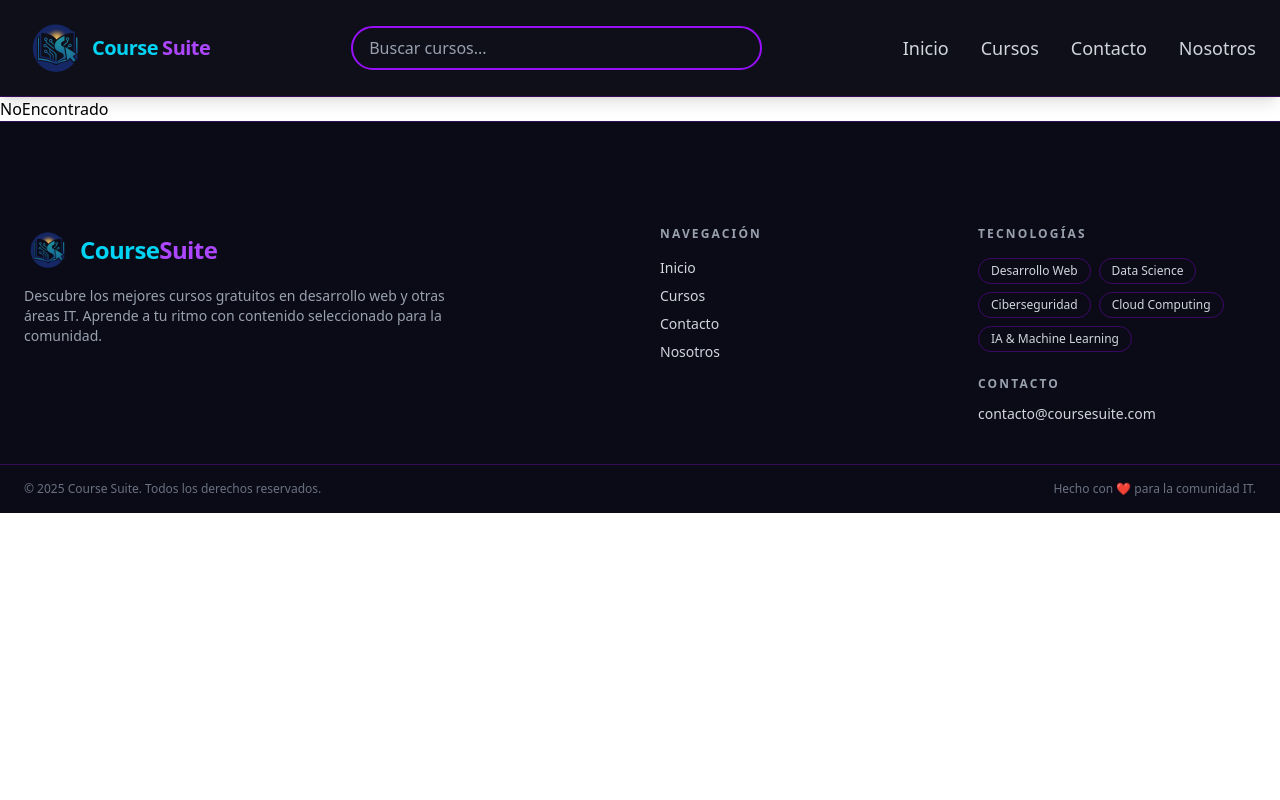
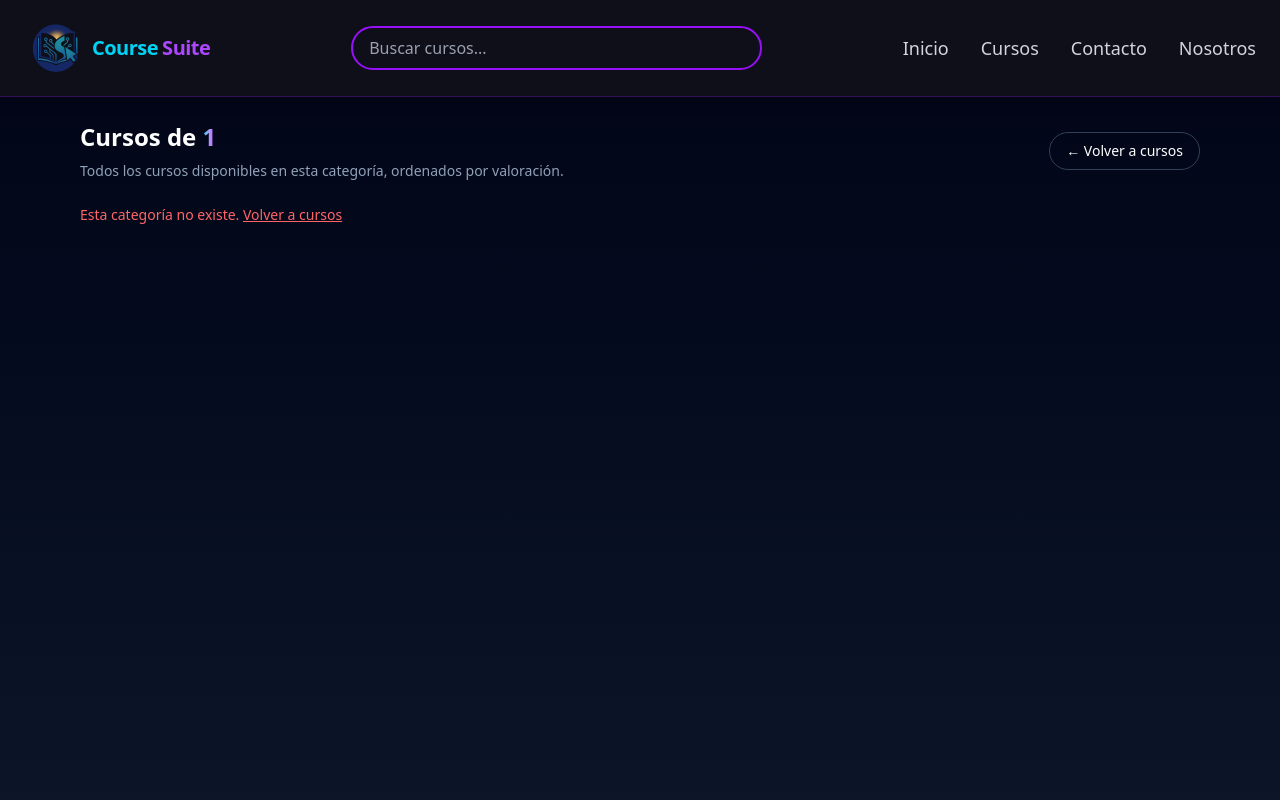
Before and after one commit to Miwcm/Proyecto-Course-Suite, a React (Vite) app: page /cursos/1 in a window 1280 px wide. Shown: the top 800 px of the page. Built offline with nearby package versions, Linux system fonts and the light colour scheme.

Commit message:
Agrego componentes Cursos.jsx y CursosCategoria.jsx

```diff
--- a/src/components/CoursesCarousel.jsx
+++ b/src/components/CoursesCarousel.jsx
@@ -1,18 +1,28 @@
-
+// src/components/CoursesCarousel.jsx
 import { ChevronLeftIcon, ChevronRightIcon } from '@heroicons/react/24/outline'
 import { COURSES } from '../data/courses'
 import CourseCard from './CourseCard'
-import { useMemo, useState } from 'react'
+import { useMemo, useState, useEffect } from 'react'
 
-const CoursesCarousel = ({ activeTech }) => {
+const CoursesCarousel = ({ activeTech, showTitle = true, limit }) => {
   const [index, setIndex] = useState(0)
 
-  const filtered = useMemo(
-    () => COURSES.filter((c) => c.category === activeTech),
-    [activeTech]
-  )
+  const filtered = useMemo(() => {
+    const byCategory = COURSES.filter((c) => c.category === activeTech)
+
+    // Ordenamos por mejor rating
+    const sorted = [...byCategory].sort((a, b) => b.rating - a.rating)
+
+    // Si hay límite, nos quedamos solo con los primeros N
+    return typeof limit === 'number' ? sorted.slice(0, limit) : sorted
+  }, [activeTech, limit])
 
   const total = filtered.length
+
+  // Si cambia la categoría o el límite, volvemos al inicio del carrusel
+  useEffect(() => {
+    setIndex(0)
+  }, [activeTech, limit, total])
 
   const next = () => {
     if (!total) return
@@ -25,13 +35,15 @@ const CoursesCarousel = ({ activeTech }) => {
   }
 
   return (
-    <section id="populares" className="mt-8">
+    <section className="mt-4">
+      {showTitle && (
         <h2 className="text-lg font-bold text-white mb-3">
           Mejor valorados en{' '}
           <span className="bg-gradient-to-r from-cyan-400 to-fuchsia-500 bg-clip-text text-transparent">
             {activeTech}
           </span>
         </h2>
+      )}
 
       {/* Mobile: scroll horizontal simple */}
       <div className="flex gap-3 overflow-x-auto no-scrollbar md:hidden py-2">
--- a/src/pages/Cursos.jsx
+++ b/src/pages/Cursos.jsx
@@ -1,7 +1,54 @@
+
+import { useNavigate } from 'react-router'
+import { TECHNOLOGIES } from '../data/courses'
+import CoursesCarousel from '../components/CoursesCarousel'
 
 const Cursos = () => {
+  const navigate = useNavigate()
+
+  const handleVerMas = (tech) => {
+    navigate(`/cursos/${encodeURIComponent(tech)}`)
+  }
+
   return (
-    <div>Cursos</div>
+    <div className="min-h-screen bg-gradient-to-b from-slate-950 to-slate-900 text-white">
+      <main className="px-4 pt-6 pb-20 max-w-6xl mx-auto">
+        <header className="mb-8">
+          <h1 className="text-2xl font-extrabold">Cursos</h1>
+          <p className="mt-2 text-sm text-slate-400 max-w-xl">
+            Mira los mejores cursos por tecnología y explora todo lo que hay en cada categoría.
+          </p>
+        </header>
+
+        <div className="space-y-10">
+          {TECHNOLOGIES.map((tech) => (
+            <section key={tech}>
+              <div className="flex items-center justify-between gap-2">
+                <h2 className="text-lg font-bold">
+                  Mejor valorados en{' '}
+                  <span className="bg-gradient-to-r from-cyan-400 to-fuchsia-500 bg-clip-text text-transparent">
+                    {tech}
+                  </span>
+                </h2>
+
+                <button
+                  onClick={() => handleVerMas(tech)}
+                  className="text-xs sm:text-sm rounded-full border border-slate-700 px-3 py-1.5 hover:bg-slate-800"
+                >
+                  Ver todos
+                </button>
+              </div>
+
+              <CoursesCarousel
+                activeTech={tech}
+                showTitle={false}
+                limit={5}
+              />
+            </section>
+          ))}
+        </div>
+      </main>
+    </div>
   )
 }
 
--- /dev/null
+++ b/src/pages/CursosCategoria.jsx
@@ -0,0 +1,86 @@
+// src/pages/CursosCategoria.jsx
+import { useMemo } from 'react'
+import { useParams, Link } from 'react-router'
+import { COURSES, TECHNOLOGIES } from '../data/courses'
+import CourseCard from '../components/CourseCard'
+
+const normalize = (str = '') => str.toLowerCase().trim()
+
+const CursosCategoria = () => {
+  const { categoria } = useParams()
+  const decodedCategory = decodeURIComponent(categoria || '')
+
+  const catNorm = normalize(decodedCategory)
+
+  // La categoría es válida si coincide (normalizada) con alguna de TECHNOLOGIES
+  const isValidCategory = TECHNOLOGIES.some(
+    (tech) => normalize(tech) === catNorm
+  )
+
+  const courses = useMemo(() => {
+    if (!isValidCategory) return []
+
+    const byCategory = COURSES.filter(
+      (c) => normalize(c.category) === catNorm
+    )
+
+    return [...byCategory].sort((a, b) => b.rating - a.rating)
+  }, [catNorm, isValidCategory])
+
+  // 👇 Esto te ayuda a ver qué está llegando realmente
+  console.log('decodedCategory:', decodedCategory)
+  console.log('isValidCategory:', isValidCategory)
+  console.log('courses encontrados:', courses.length)
+
+  return (
+    <div className="min-h-screen bg-gradient-to-b from-slate-950 to-slate-900 text-white">
+      <main className="px-4 pt-6 pb-20 max-w-6xl mx-auto">
+        <header className="mb-6 flex items-center justify-between gap-4">
+          <div>
+            <h1 className="text-2xl font-extrabold">
+              Cursos de{' '}
+              <span className="bg-gradient-to-r from-cyan-400 to-fuchsia-500 bg-clip-text text-transparent">
+                {decodedCategory || '...'}
+              </span>
+            </h1>
+            <p className="mt-2 text-sm text-slate-400 max-w-xl">
+              Todos los cursos disponibles en esta categoría, ordenados por valoración.
+            </p>
+          </div>
+
+          <Link
+            to="/cursos"
+            className="text-sm rounded-full border border-slate-700 px-4 py-2 hover:bg-slate-800"
+          >
+            ← Volver a cursos
+          </Link>
+        </header>
+
+        {!isValidCategory && (
+          <p className="text-sm text-red-400">
+            Esta categoría no existe.{' '}
+            <Link to="/cursos" className="underline">
+              Volver a cursos
+            </Link>
+          </p>
+        )}
+
+        {isValidCategory && courses.length === 0 && (
+          <p className="text-sm text-slate-400">
+            Todavía no hay cursos cargados para esta categoría.
+          </p>
+        )}
+
+        {isValidCategory && courses.length > 0 && (
+          <section className="mt-4 grid gap-4 sm:grid-cols-2 lg:grid-cols-3">
+            {courses.map((course) => (
+              <CourseCard key={course.id} course={course} />
+            ))}
+          </section>
+        )}
+      </main>
+    </div>
+  )
+}
+
+export default CursosCategoria
--- a/src/routes/Rutas.jsx
+++ b/src/routes/Rutas.jsx
@@ -4,6 +4,7 @@ import Nosotros from "../pages/Nosotros"
 import Contacto from "../pages/Contacto"
 import NoEncontrado from "../pages/NoEncontrado"
 import Cursos from "../pages/Cursos"
+import CursosCategoria from "../pages/CursosCategoria"
 
 const Rutas = () => {
 
@@ -16,6 +17,10 @@ const Rutas = () => {
              {
                 path: '/cursos',
                 element: <Cursos />
+            },
+            {
+                path: '/cursos/:categoria',
+                element: <CursosCategoria/>
             },
             {
                 path: '/nosotros',
```
Lines whose indentation alone changed are shown as unchanged.
